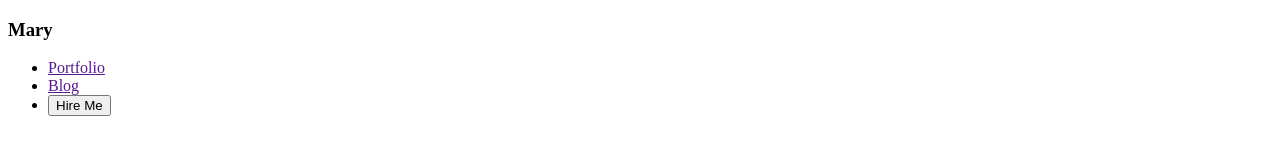
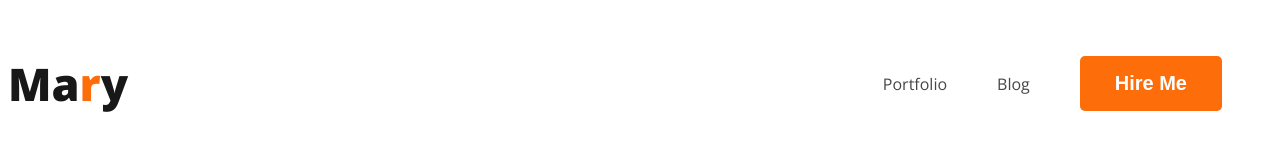
Before and after one commit to sumitrapaul/portfolio, a plain HTML site: page portfolio.html in a window 1280 px wide. Drawn offline with nearby package versions, Linux system fonts and the light colour scheme.

Commit message:
nav bar add

```diff
--- a/portfolio.css
+++ b/portfolio.css
@@ -0,0 +1,44 @@
+            body {
+                font-family: 'Open Sans', sans-serif;
+            }
+
+            nav {
+                display: flex;
+                justify-content: space-between;
+                align-items: center;
+            }
+
+            .nav-title {
+                color: #181818;
+                font-size: 45px;
+                font-weight: 800;
+            }
+
+            .text-primary {
+                color: #FD6E0A;
+            }
+
+            nav>ul {
+                display: flex;
+                align-items: center;
+            }
+
+            nav li {
+                list-style: none;
+                margin-right: 50px;
+            }
+
+            nav a {
+                text-decoration: none;
+                color: #474747;
+            }
+
+            .btn-primary {
+                border-radius: 5px;
+                background-color: #FD6E0A;
+                border: 0;
+                color: #FFF;
+                font-size: 20px;
+                font-weight: 700;
+                padding: 16px 35px;
+            }
--- a/portfolio.html
+++ b/portfolio.html
@@ -5,13 +5,16 @@
     <meta charset="UTF-8">
     <meta name="viewport" content="width=device-width, initial-scale=1.0">
     <title>Web Development Portfolio</title>
+    <link rel="preconnect" href="https://fonts.googleapis.com">
+    <link rel="preconnect" href="https://fonts.gstatic.com" crossorigin>
+    <link href="https://fonts.googleapis.com/css2?family=Open+Sans:wght@400;700;800&display=swap" rel="stylesheet">
     <link rel="stylesheet" href="portfolio.css">
 </head>
 
 <body>
     <header>
         <nav>
-            <h3>Mary</h3>
+            <h3 class="nav-title">Ma<span class="text-primary">r</span>y</h3>
             <ul>
                 <li>
                     <a href="">Portfolio</a>
@@ -20,7 +23,7 @@
                     <a href="">Blog</a>
                 </li>
                 <li>
-                    <button>Hire Me</button>
+                    <button class="btn-primary">Hire Me</button>
                 </li>
             </ul>
         </nav>
```
